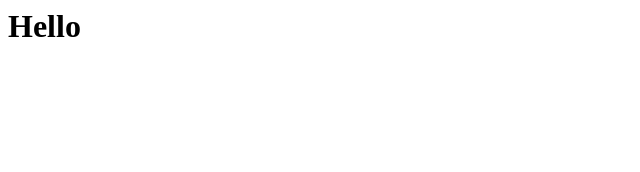
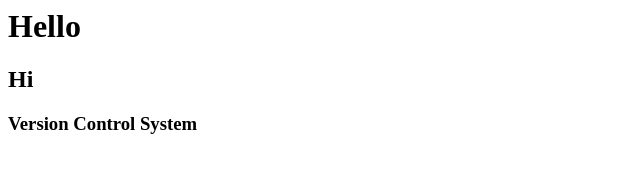
Before and after one commit to 14-3-kk/ecommerce, a plain HTML site: page index.html in a window 1280 px wide. Shown: the whole page, without its empty margins (0-640 px from the left). Drawn offline with Linux system fonts and the light colour scheme.

Commit message:
second commit

```diff
--- a/index.html
+++ b/index.html
@@ -5,5 +5,10 @@
     </head>
     <body>
         <h1> Hello  </h1>
+
+        <h2> Hi </h2>
+
+        <h3> Version Control System </h3>
+
     </body>
 </html>
```
